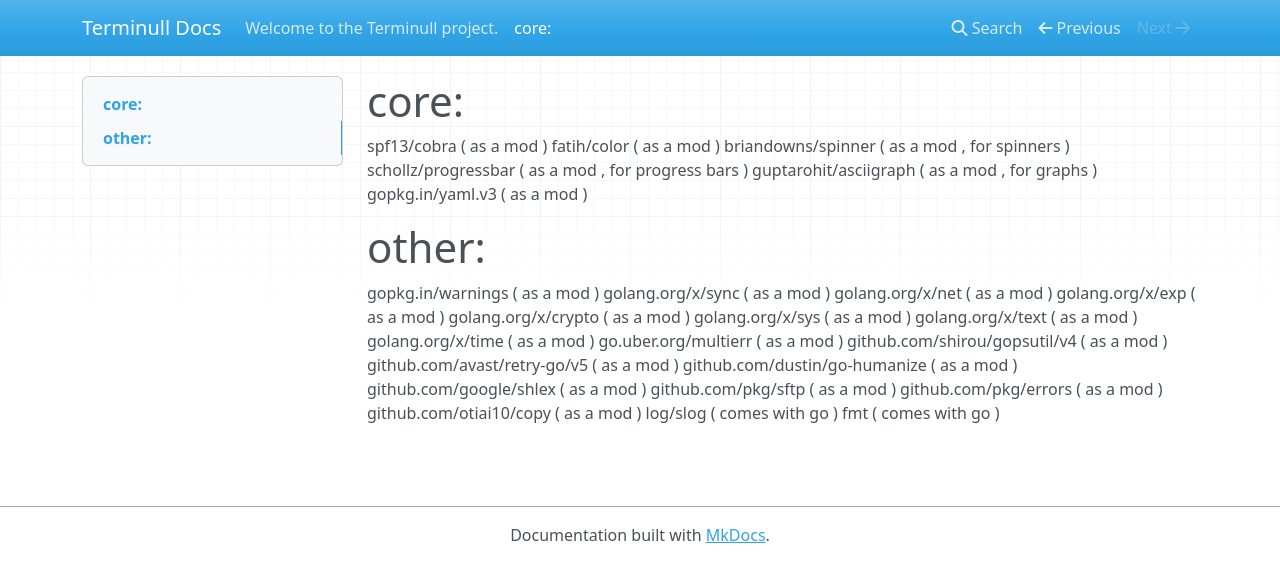
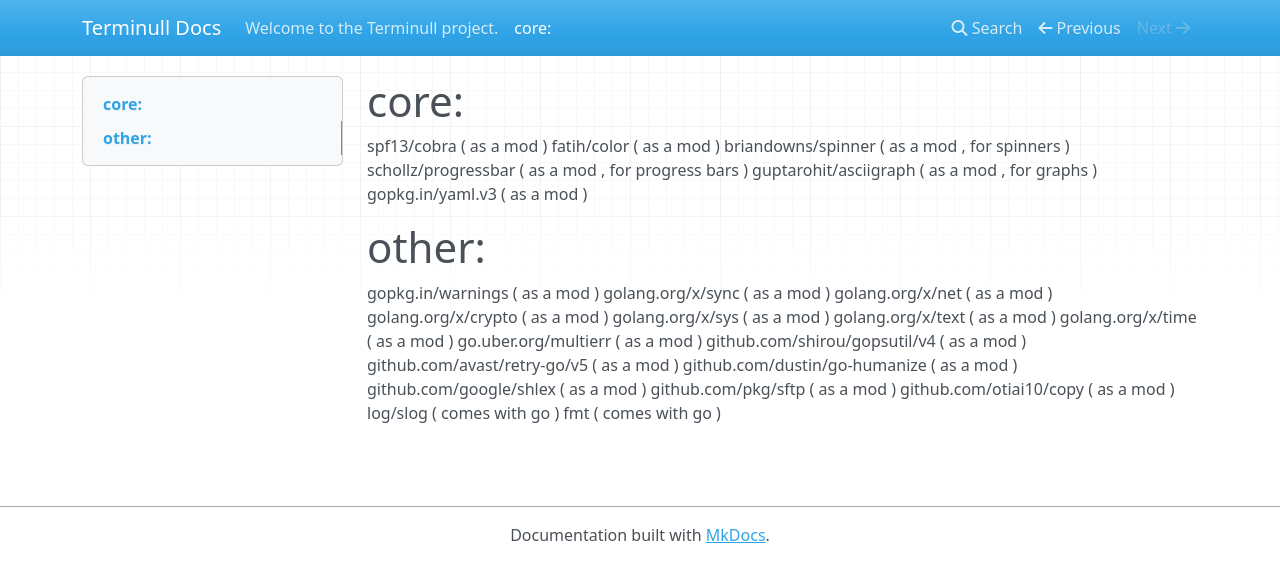
Before and after one commit to CHE3MZ/terminull, an MkDocs documentation site: the page built from docs/dependencies.md, in a window 1280 px wide. Shown: the top 582 px of the page. Built offline with MkDocs 1.6.1, drawn with Linux system fonts in a browser that asks for light colours; nearby versions of some CDN libraries.

Commit message:
chore: reconsider deps

```diff
--- a/docs/dependencies.md
+++ b/docs/dependencies.md
@@ -12,7 +12,6 @@ gopkg.in/yaml.v3 ( as a mod )
 gopkg.in/warnings ( as a mod )
 golang.org/x/sync ( as a mod )
 golang.org/x/net ( as a mod )
-golang.org/x/exp ( as a mod )
 golang.org/x/crypto ( as a mod )
 golang.org/x/sys ( as a mod )
 golang.org/x/text ( as a mod )
@@ -23,7 +22,6 @@ github.com/avast/retry-go/v5 ( as a mod )
 github.com/dustin/go-humanize ( as a mod )
 github.com/google/shlex ( as a mod )
 github.com/pkg/sftp ( as a mod )
-github.com/pkg/errors ( as a mod )
 github.com/otiai10/copy ( as a mod )
 log/slog ( comes with go )
 fmt ( comes with go )
```
